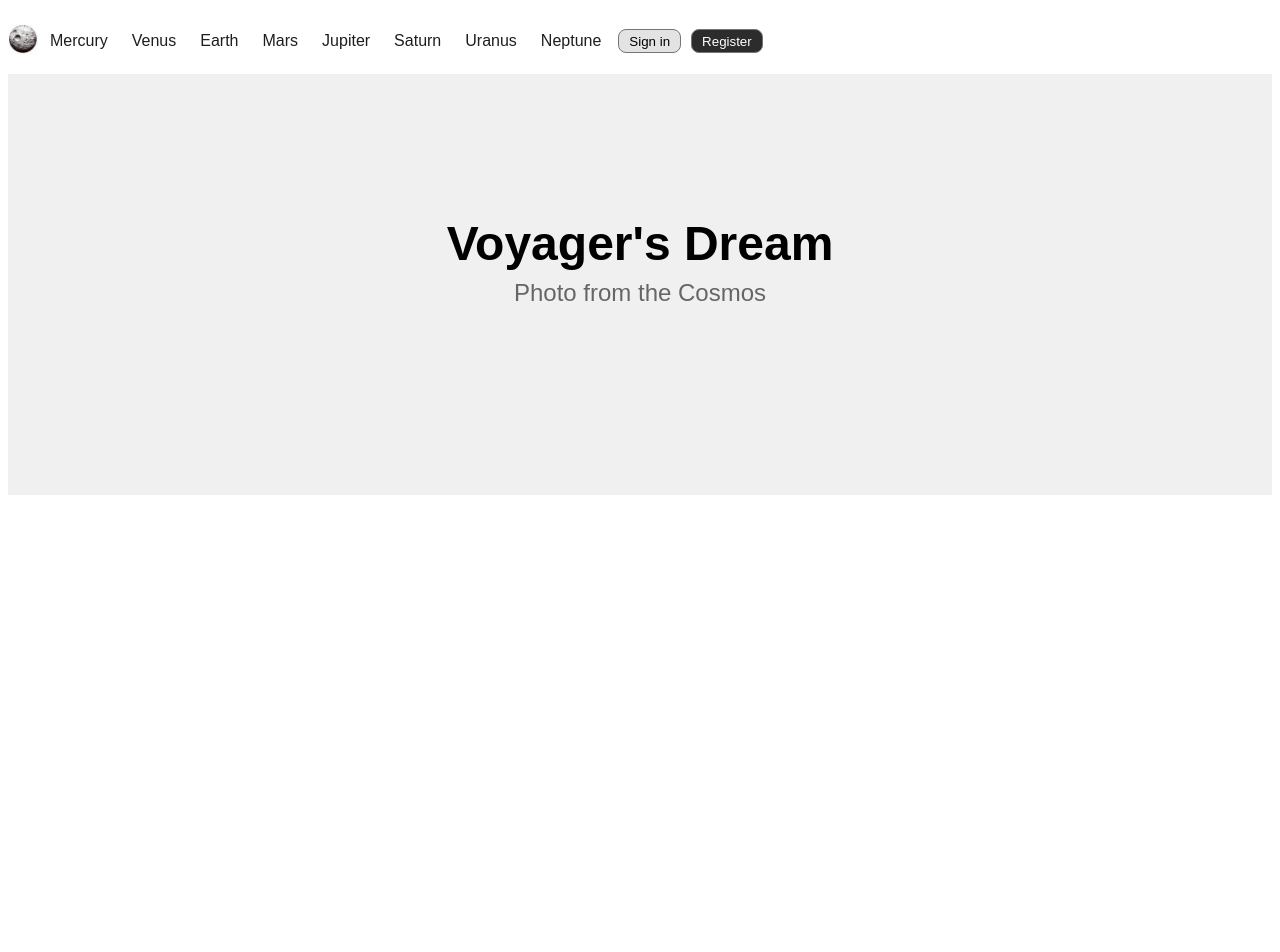
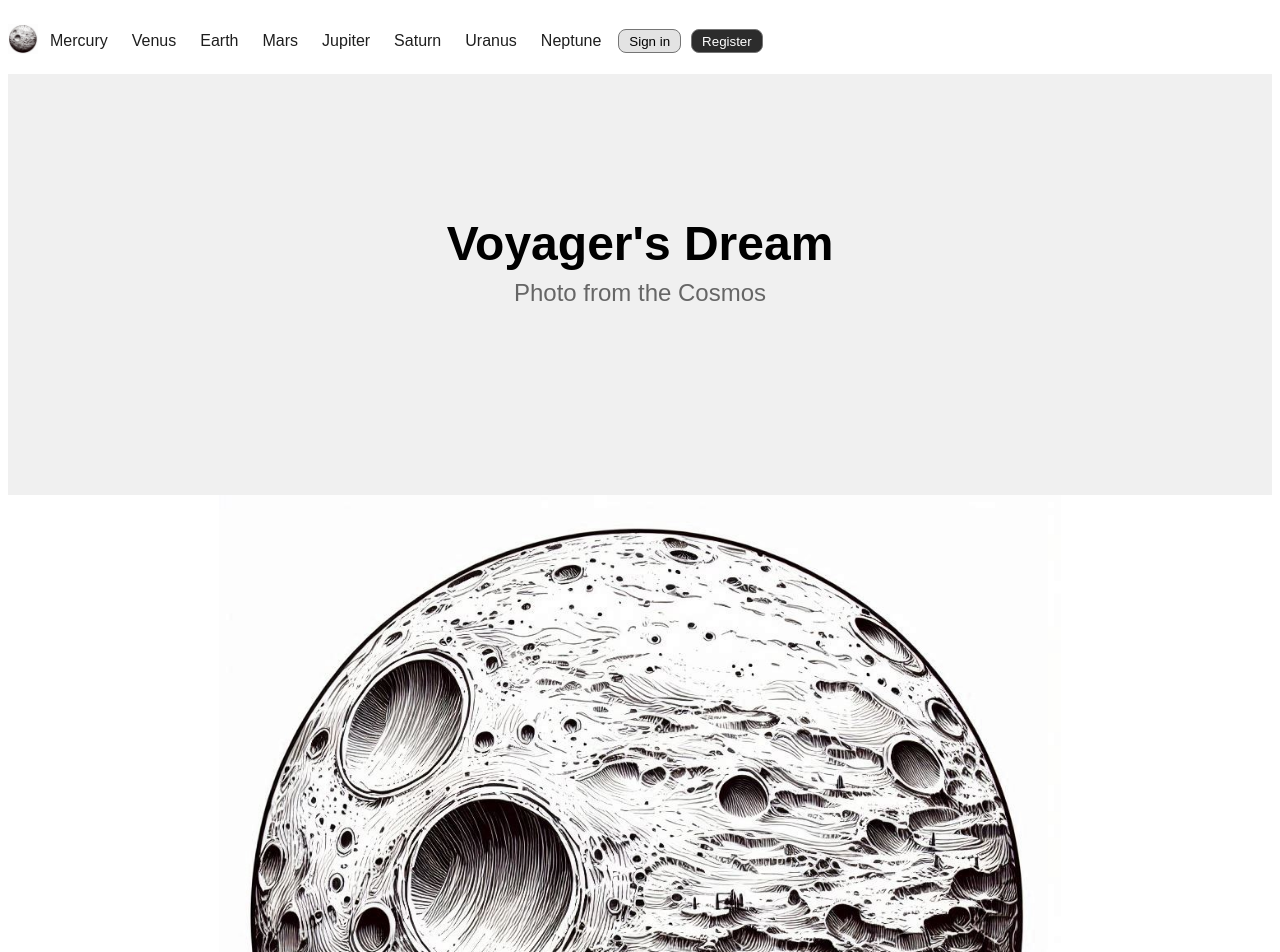
Before and after one commit to SheepEatLion/voyagers-dream, a React (Create React App) app: page / in a window 1280 px wide. Shown: the top 952 px of the page. Before the commit the page ends 929 px from the top, so only its background shows below. Built offline with nearby package versions, Linux system fonts and the light colour scheme.

Commit message:
fix: Image component css file

```diff
--- a/src/Image.css
+++ b/src/Image.css
@@ -1,10 +1,15 @@
 .image_container {
   width: 100%; /* 부모 요소의 100%를 차지하도록 설정 */
+  height: 0;
+  padding-bottom: 66.66%; /* 3:1 비율을 맞추기 위해 패딩 사용 */
+  position: relative;
 }
 
 .responsive_image {
+  position: absolute; /* 절대 위치 설정 */
+  top: 0;
+  left: 0;
   width: 100%; /* 이미지의 가로 길이를 부모 요소의 100%로 설정 */
-  height: 0;
-  padding-bottom: 33.33%; /* 3:1 비율을 맞추기 위해 패딩 사용 */
-  object-fit: cover; /* 이미지가 비율을 유지하면서 컨테이너에 맞게 조정 */
+  height: 100%; /* 이미지의 세로 길이를 부모 요소의 100%로 설정 */
+  object-fit: contain; /* 이미지가 비율을 유지하면서 컨테이너에 맞게 조정 */
 }
```
